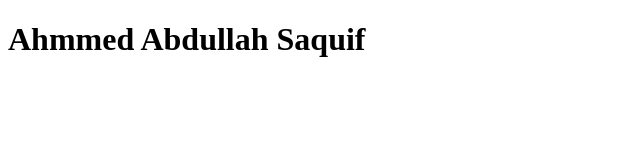
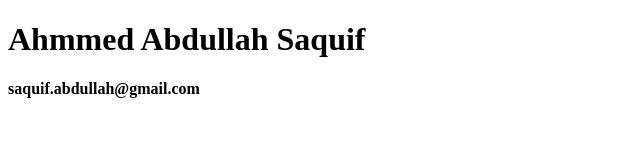
Before and after one commit to saquif-abdullah/simple-resume-template-design-html, a plain HTML site: page index.html in a window 1280 px wide. Shown: the whole page, without its empty margins (0-640 px from the left). Drawn offline with Linux system fonts and the light colour scheme.

Commit message:
test_1.0

```diff
--- a/index.html
+++ b/index.html
@@ -7,5 +7,6 @@
 </head>
 <body>
     <h1>Ahmmed Abdullah Saquif</h1>
+    <h4>saquif.abdullah@gmail.com</h4>
 </body>
 </html>
```
